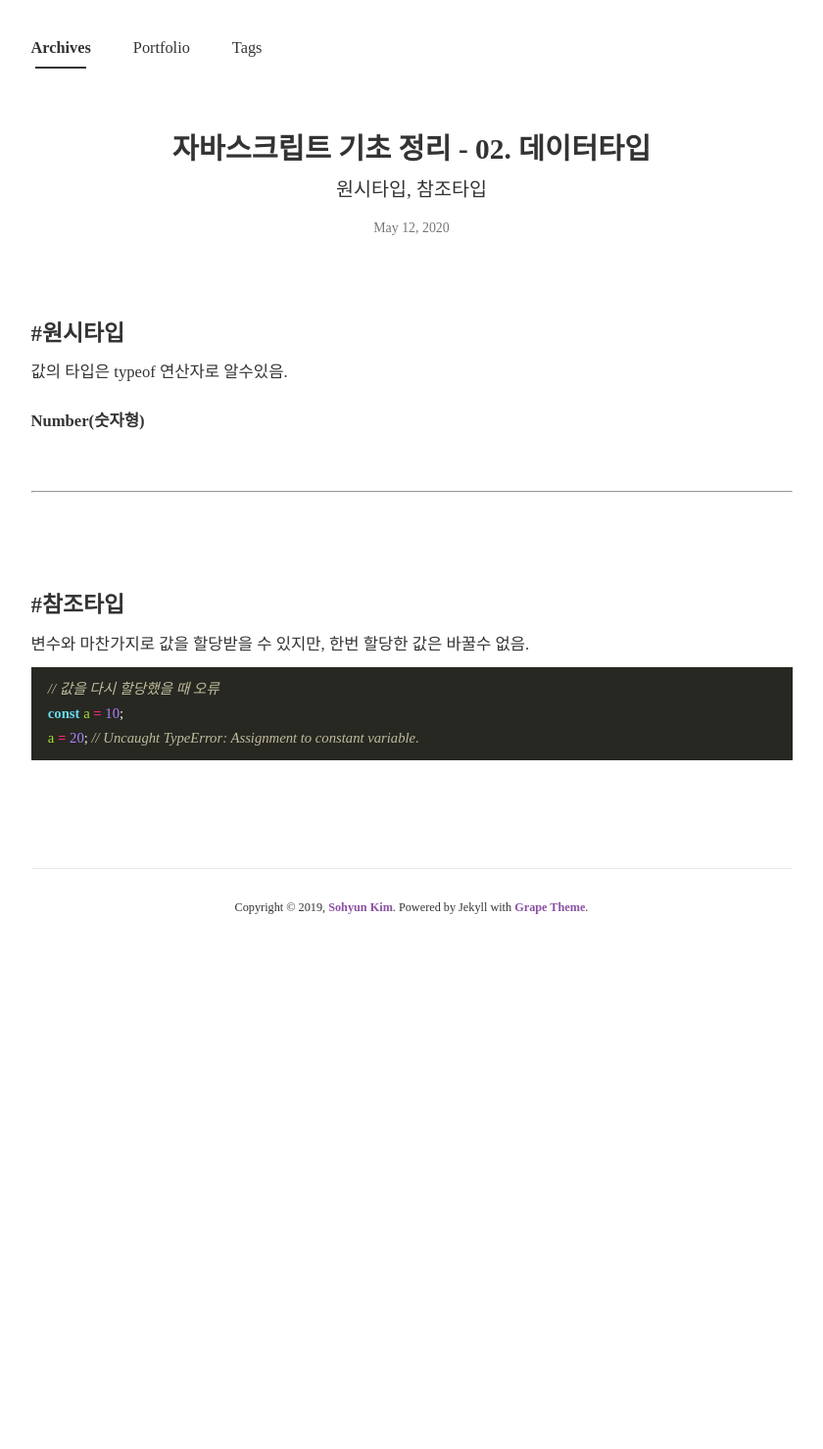
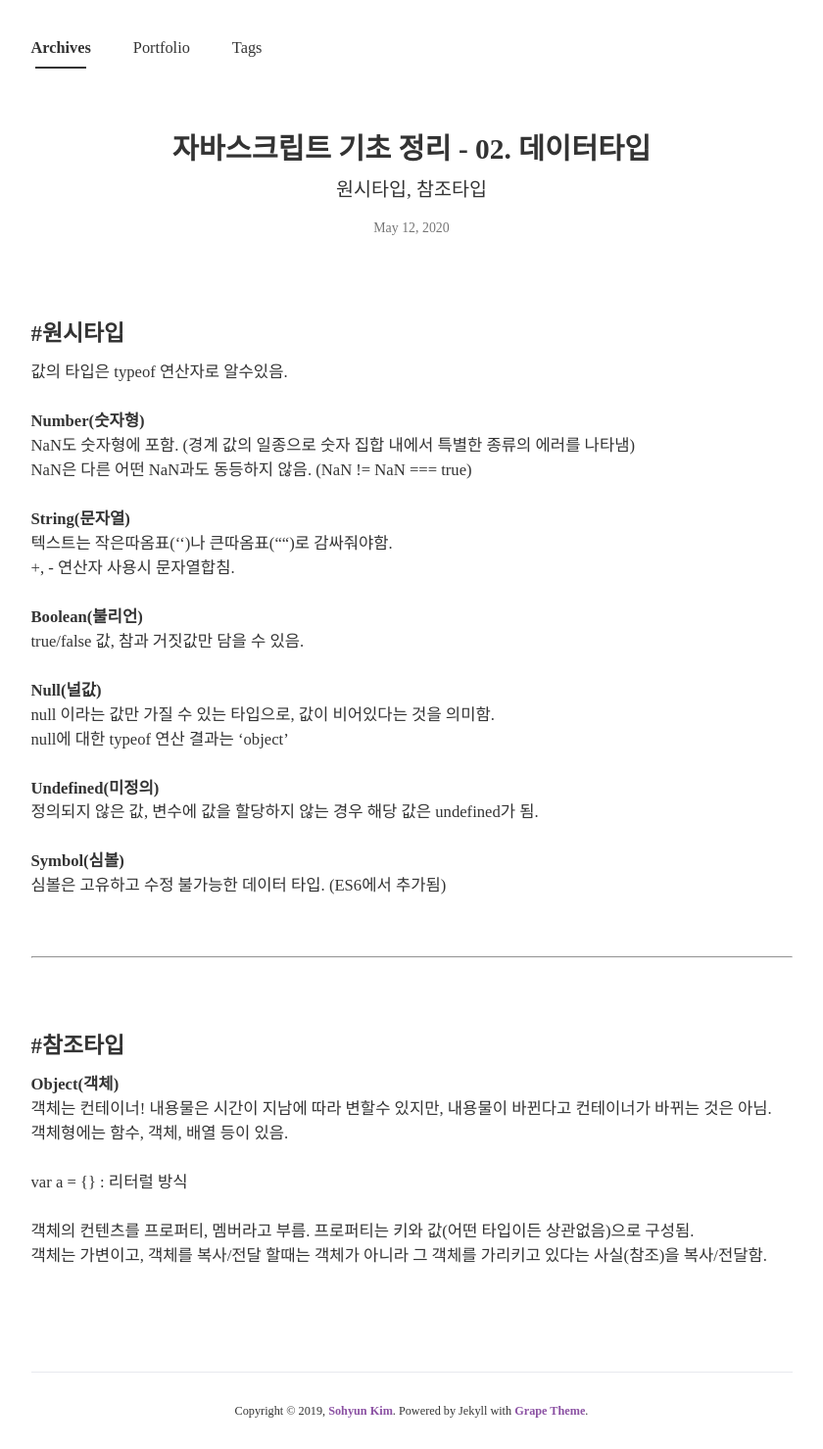
Before and after one commit to nada1587/nada1587.github.io, a Jekyll site: the page built from _posts/2020-05-12-javascript-basic-02.md, in a window 1280 px wide. Shown: the whole page at 98% size, without its empty margins (220-1060 px from the left). Built offline with Jekyll 4.4.1, drawn with Linux system fonts in a browser that asks for light colours; nearby versions of some CDN libraries; some web fonts are replaced; before the commit the page ends 965 px from its top, so only the background shows below that.

Commit message:
20200511 - TIL - 수정

```diff
--- a/_posts/2020-05-12-javascript-basic-02.md
+++ b/_posts/2020-05-12-javascript-basic-02.md
@@ -11,16 +11,35 @@ comments : False
 값의 타입은 typeof 연산자로 알수있음.
 <br>
 **Number(숫자형)**
+NaN도 숫자형에 포함. (경계 값의 일종으로 숫자 집합 내에서 특별한 종류의 에러를 나타냄)
+NaN은 다른 어떤 NaN과도 동등하지 않음. (NaN != NaN === true)
+<br>
+**String(문자열)**
+텍스트는 작은따옴표('')나 큰따옴표("")로 감싸줘야함.
++, - 연산자 사용시 문자열합침.
+<br>
+**Boolean(불리언)**
+true/false 값, 참과 거짓값만 담을 수 있음.
+<br>
+**Null(널값)**
+null 이라는 값만 가질 수 있는 타입으로, 값이 비어있다는 것을 의미함.
+null에 대한 typeof 연산 결과는 'object'
+<br>
+**Undefined(미정의)**
+정의되지 않은 값, 변수에 값을 할당하지 않는 경우 해당 값은 undefined가 됨.
+<br>
+**Symbol(심볼)**
+심볼은 고유하고 수정 불가능한 데이터 타입. (ES6에서 추가됨)
 <br>
 <br>
 - - -
 <br>
 <br>
 <h3>#참조타입</h3>
-변수와 마찬가지로 값을 할당받을 수 있지만, 한번 할당한 값은 바꿀수 없음.
-
-{% highlight javascript %}
-  // 값을 다시 할당했을 때 오류
-  const a = 10;
-  a = 20; // Uncaught TypeError: Assignment to constant variable.
-{% endhighlight %}
+**Object(객체)**
+객체는 컨테이너! 내용물은 시간이 지남에 따라 변할수 있지만, 내용물이 바뀐다고 컨테이너가 바뀌는 것은 아님. 객체형에는 함수, 객체, 배열 등이 있음.
+<br>
+var a = {} : 리터럴 방식
+<br>
+객체의 컨텐츠를 프로퍼티, 멤버라고 부름. 프로퍼티는 키와 값(어떤 타입이든 상관없음)으로 구성됨.
+객체는 가변이고, 객체를 복사/전달 할때는 객체가 아니라 그 객체를 가리키고 있다는 사실(참조)을 복사/전달함.
```
